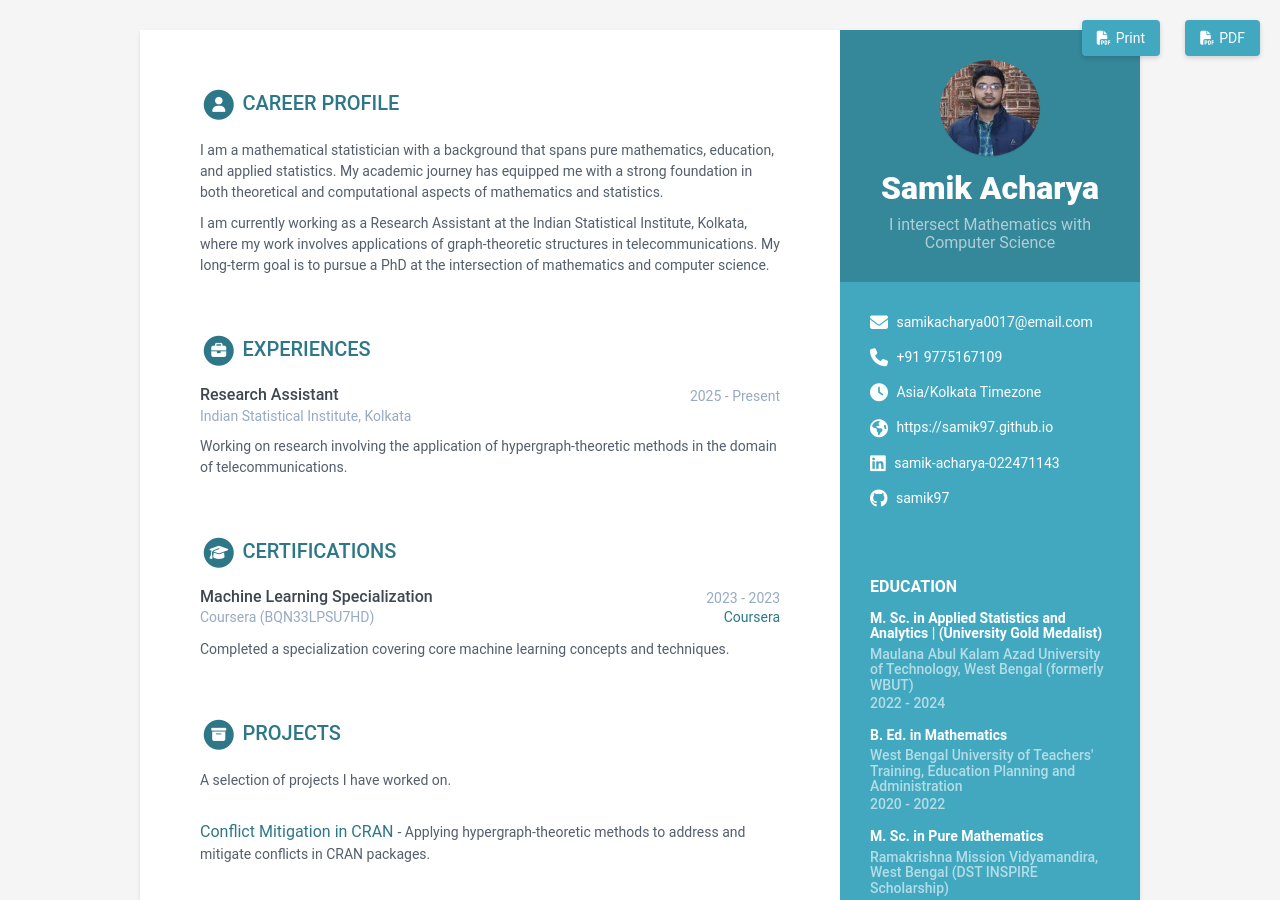
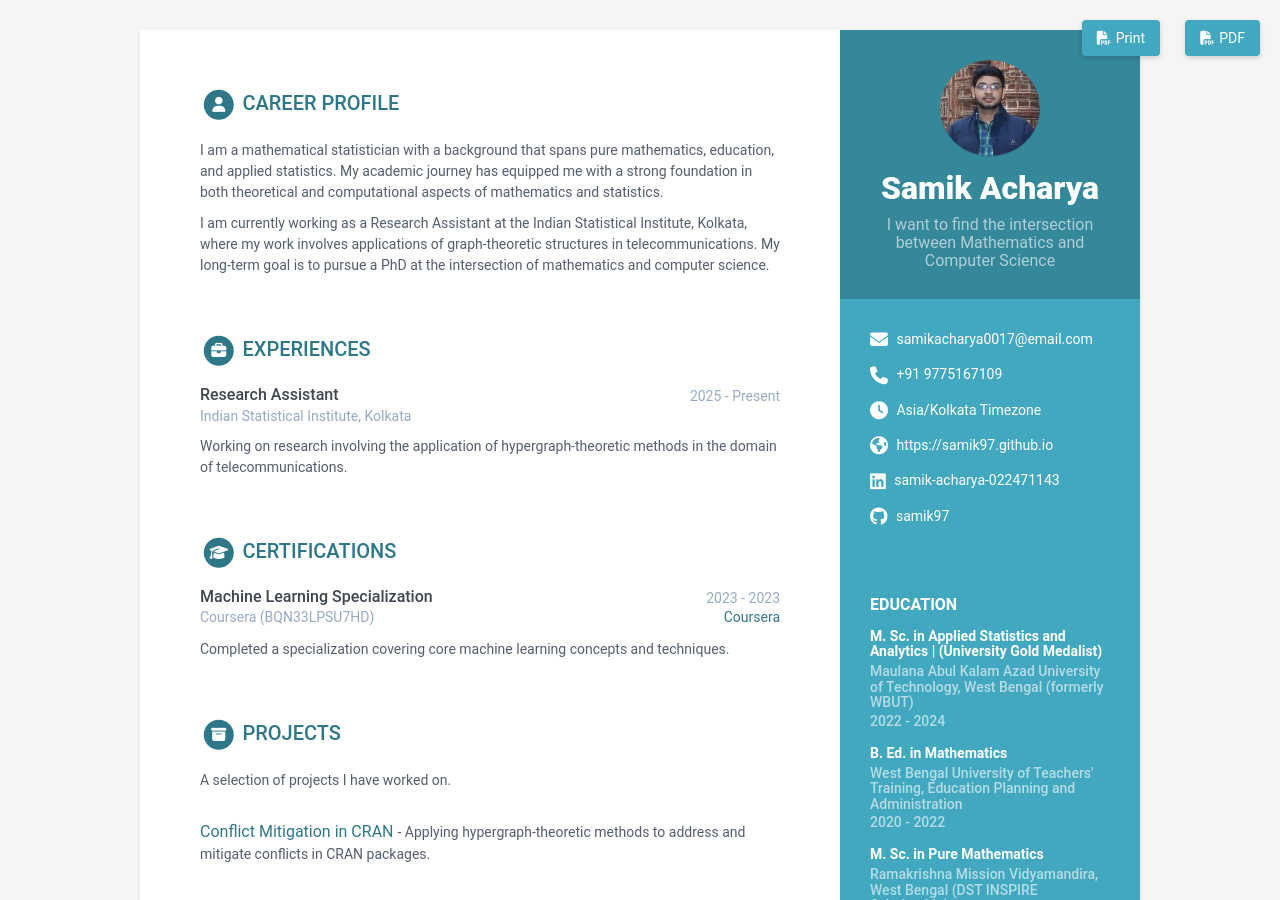
Before and after one commit to Samik97/Samik97.github.io, a Jekyll site: the page built from index.html, in a window 1280 px wide and 900 px high. Built offline with Jekyll 4.4.1, drawn with Linux system fonts in a browser that asks for light colours.

Commit message:
upgrade tagline

```diff
--- a/_data/data.yml
+++ b/_data/data.yml
@@ -4,7 +4,7 @@ sidebar:
   education: True
 
   name: Samik Acharya
-  tagline: I intersect Mathematics with Computer Science
+  tagline: I want to find the intersection between Mathematics and Computer Science
   avatar: profile.jpeg
 
   email: samikacharya0017@email.com
```
